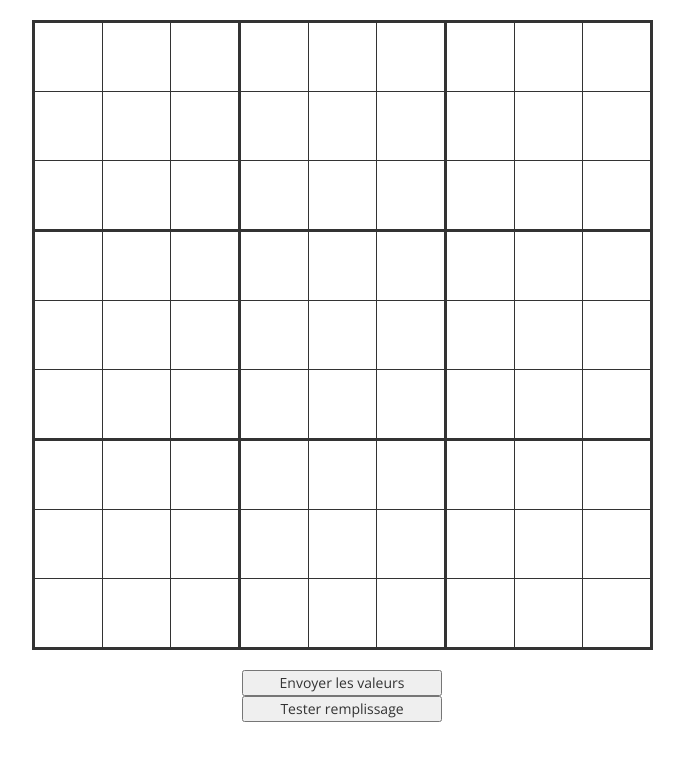
After one commit to sandy0084/sudoku, a PHP site: page /index.html in a window 1280 px wide. The commit adds this page. Shown: the top 761 px of the page, without its empty margins (298-982 px from the left). Run offline with PHP 8.4, Linux system fonts and the light colour scheme.

Commit message:
Envoi mise à jour UI, changer index.php en index.html

```diff
--- a/sudokuUI/css/style.css
+++ b/sudokuUI/css/style.css
@@ -67,6 +67,18 @@ img {
 	font-weight:bold;
 }
 
+#sendValue {
+	display:block;
+	width:200px;
+	margin:auto;
+}
+
+#remplirTest {
+	display:block;
+	width:200px;
+	margin:auto;
+}
+
 /* LG */
 @media (min-width: 1200px) {
 
--- /dev/null
+++ b/sudokuUI/index.html
@@ -0,0 +1,204 @@
+<!doctype html>
+<html lang="fr">
+	<head>
+		<meta charset="utf-8">
+		<meta name="viewport" content="width=device-width, initial-scale=1">
+		<title>Sudoku Solver</title>
+		<link href="img/favicon.ico" rel="shortcut icon" type="image/x-icon">
+		<link href="https://fonts.googleapis.com/css?family=Open+Sans:300,400,600,700,800" rel="stylesheet">
+		<link rel="stylesheet" href="https://maxcdn.bootstrapcdn.com/bootstrap/3.3.7/css/bootstrap.min.css" integrity="sha384-BVYiiSIFeK1dGmJRAkycuHAHRg32OmUcww7on3RYdg4Va+PmSTsz/K68vbdEjh4u" crossorigin="anonymous">
+		<link rel="stylesheet" href="css/style.css">
+	</head>
+	<body>
+
+
+		<table class="global">
+			<tr>
+				<td id="A">
+					<table>
+						<tr>
+							<td class="case" id="00"><input type="text" maxlength="1"></td>
+							<td class="case" id="10"><input type="text" maxlength="1"></td>
+							<td class="case" id="20"><input type="text" maxlength="1"></td>
+						</tr>
+						<tr>
+							<td class="case" id="01"><input type="text" maxlength="1"></td>
+							<td class="case" id="11"><input type="text" maxlength="1"></td>
+							<td class="case" id="21"><input type="text" maxlength="1"></td>
+						</tr>
+						<tr>
+							<td class="case" id="02"><input type="text" maxlength="1"></td>
+							<td class="case" id="12"><input type="text" maxlength="1"></td>
+							<td class="case" id="22"><input type="text" maxlength="1"></td>
+						</tr>
+					</table>
+				</td>
+				<td id="B">
+					<table>
+						<tr>
+							<td class="case" id="30"><input type="text" maxlength="1"></td>
+							<td class="case" id="40"><input type="text" maxlength="1"></td>
+							<td class="case" id="50"><input type="text" maxlength="1"></td>
+						</tr>
+						<tr>
+							<td class="case" id="31"><input type="text" maxlength="1"></td>
+							<td class="case" id="41"><input type="text" maxlength="1"></td>
+							<td class="case" id="51"><input type="text" maxlength="1"></td>
+						</tr>
+						<tr>
+							<td class="case" id="32"><input type="text" maxlength="1"></td>
+							<td class="case" id="42"><input type="text" maxlength="1"></td>
+							<td class="case" id="52"><input type="text" maxlength="1"></td>
+						</tr>
+					</table>
+				</td>
+				<td id="C">
+					<table>
+						<tr>
+							<td class="case" id="60"><input type="text" maxlength="1"></td>
+							<td class="case" id="70"><input type="text" maxlength="1"></td>
+							<td class="case" id="80"><input type="text" maxlength="1"></td>
+						</tr>
+						<tr>
+							<td class="case" id="61"><input type="text" maxlength="1"></td>
+							<td class="case" id="71"><input type="text" maxlength="1"></td>
+							<td class="case" id="81"><input type="text" maxlength="1"></td>
+						</tr>
+						<tr>
+							<td class="case" id="62"><input type="text" maxlength="1"></td>
+							<td class="case" id="72"><input type="text" maxlength="1"></td>
+							<td class="case" id="82"><input type="text" maxlength="1"></td>
+						</tr>
+					</table>
+				</td>
+			</tr>
+			<tr>
+				<td id="D">
+					<table>
+						<tr>
+							<td class="case" id="03"><input type="text" maxlength="1"></td>
+							<td class="case" id="13"><input type="text" maxlength="1"></td>
+							<td class="case" id="23"><input type="text" maxlength="1"></td>
+						</tr>
+						<tr>
+							<td class="case" id="04"><input type="text" maxlength="1"></td>
+							<td class="case" id="14"><input type="text" maxlength="1"></td>
+							<td class="case" id="24"><input type="text" maxlength="1"></td>
+						</tr>
+						<tr>
+							<td class="case" id="05"><input type="text" maxlength="1"></td>
+							<td class="case" id="15"><input type="text" maxlength="1"></td>
+							<td class="case" id="25"><input type="text" maxlength="1"></td>
+						</tr>
+					</table>
+				</td>
+				<td id="E">
+					<table>
+						<tr>
+							<td class="case" id="33"><input type="text" maxlength="1"></td>
+							<td class="case" id="43"><input type="text" maxlength="1"></td>
+							<td class="case" id="53"><input type="text" maxlength="1"></td>
+						</tr>
+						<tr>
+							<td class="case" id="34"><input type="text" maxlength="1"></td>
+							<td class="case" id="44	"><input type="text" maxlength="1"></td>
+							<td class="case" id="54"><input type="text" maxlength="1"></td>
+						</tr>
+						<tr>
+							<td class="case" id="35"><input type="text" maxlength="1"></td>
+							<td class="case" id="45"><input type="text" maxlength="1"></td>
+							<td class="case" id="55"><input type="text" maxlength="1"></td>
+						</tr>
+					</table>
+				</td>
+				<td id="F">
+					<table>
+						<tr>
+							<td class="case" id="63"><input type="text" maxlength="1"></td>
+							<td class="case" id="73"><input type="text" maxlength="1"></td>
+							<td class="case" id="83"><input type="text" maxlength="1"></td>
+						</tr>
+						<tr>
+							<td class="case" id="64"><input type="text" maxlength="1"></td>
+							<td class="case" id="74"><input type="text" maxlength="1"></td>
+							<td class="case" id="84"><input type="text" maxlength="1"></td>
+						</tr>
+						<tr>
+							<td class="case" id="65"><input type="text" maxlength="1"></td>
+							<td class="case" id="75"><input type="text" maxlength="1"></td>
+							<td class="case" id="85"><input type="text" maxlength="1"></td>
+						</tr>
+					</table>
+				</td>
+			</tr>
+			<tr>
+				<td id="G">
+					<table>
+						<tr>
+							<td class="case" id="06"><input type="text" maxlength="1"></td>
+							<td class="case" id="16"><input type="text" maxlength="1"></td>
+							<td class="case" id="26"><input type="text" maxlength="1"></td>
+						</tr>
+						<tr>
+							<td class="case" id="07"><input type="text" maxlength="1"></td>
+							<td class="case" id="17"><input type="text" maxlength="1"></td>
+							<td class="case" id="27"><input type="text" maxlength="1"></td>
+						</tr>
+						<tr>
+							<td class="case" id="08"><input type="text" maxlength="1"></td>
+							<td class="case" id="18"><input type="text" maxlength="1"></td>
+							<td class="case" id="28"><input type="text" maxlength="1"></td>
+						</tr>
+					</table>
+				</td>
+				<td id="H">
+					<table>
+						<tr>
+							<td class="case" id="36"><input type="text" maxlength="1"></td>
+							<td class="case" id="46"><input type="text" maxlength="1"></td>
+							<td class="case" id="56"><input type="text" maxlength="1"></td>
+						</tr>
+						<tr>
+							<td class="case" id="37"><input type="text" maxlength="1"></td>
+							<td class="case" id="47"><input type="text" maxlength="1"></td>
+							<td class="case" id="57"><input type="text" maxlength="1"></td>
+						</tr>
+						<tr>
+							<td class="case" id="38"><input type="text" maxlength="1"></td>
+							<td class="case" id="48"><input type="text" maxlength="1"></td>
+							<td class="case" id="58"><input type="text" maxlength="1"></td>
+						</tr>
+					</table>
+				</td>
+				<td id="I">
+					<table>
+						<tr>
+							<td class="case" id="66"><input type="text" maxlength="1"></td>
+							<td class="case" id="76"><input type="text" maxlength="1"></td>
+							<td class="case" id="86"><input type="text" maxlength="1"></td>
+						</tr>
+						<tr>
+							<td class="case" id="67"><input type="text" maxlength="1"></td>
+							<td class="case" id="77"><input type="text" maxlength="1"></td>
+							<td class="case" id="87"><input type="text" maxlength="1"></td>
+						</tr>
+						<tr>
+							<td class="case" id="68"><input type="text" maxlength="1"></td>
+							<td class="case" id="78"><input type="text" maxlength="1"></td>
+							<td class="case" id="88"><input type="text" maxlength="1"></td>
+						</tr>
+					</table>
+				</td>
+			</tr>
+		</table>
+		<button id="sendValue">Envoyer les valeurs</button>
+		<button id="remplirTest">Tester remplissage</button>
+
+
+
+
+		<script src="https://code.jquery.com/jquery-3.3.1.min.js" integrity="sha256-FgpCb/KJQlLNfOu91ta32o/NMZxltwRo8QtmkMRdAu8=" crossorigin="anonymous"></script>
+		<script src="https://maxcdn.bootstrapcdn.com/bootstrap/3.3.7/js/bootstrap.min.js" integrity="sha384-Tc5IQib027qvyjSMfHjOMaLkfuWVxZxUPnCJA7l2mCWNIpG9mGCD8wGNIcPD7Txa" crossorigin="anonymous"></script>
+		<script src="js/app.js"></script>
+	</body>
+</html>
--- a/sudokuUI/js/app.js
+++ b/sudokuUI/js/app.js
@@ -1,3 +1,34 @@
 $(function() {
 
+	$(document).on("click", "#sendValue", function(e) {
+		var valuesArray = {};
+
+		$(".case").each(function(index) {
+			var id =    $(this).attr('id');
+			var value = $(this).find('input').val();
+
+			if (value=="")
+				value = "X";
+
+			valuesArray[id] = value;
+		});
+		console.log(valuesArray);
+		console.log(JSON.stringify(valuesArray));
+	});
+
+	$(document).on("click", "#remplirTest", function(e) {
+		var jsonTest = '{ "sudoku" : { "00" : "1", "01" : "2", "02" : "3", "03" : "4", "04" : "5", "05" : "6", "06" : "7", "07" : "8", "08" : "9", "10" : "1", "11" : "2", "12" : "3", "13" : "4", "14" : "5", "15" : "6", "16" : "7", "17" : "8", "18" : "9", "20" : "1", "21" : "2", "22" : "3", "23" : "4", "24" : "5", "25" : "6", "26" : "7", "27" : "8", "28" : "9", "30" : "1", "31" : "2", "32" : "3", "33" : "4", "34" : "5", "35" : "6", "36" : "7", "37" : "8", "38" : "9", "40" : "1", "41" : "2", "42" : "3", "43" : "4", "44" : "5", "45" : "6", "46" : "7", "47" : "8", "48" : "9", "50" : "1", "51" : "2", "52" : "3", "53" : "4", "54" : "5", "55" : "6", "56" : "7", "57" : "8", "58" : "9", "60" : "1", "61" : "2", "62" : "3", "63" : "4", "64" : "5", "65" : "6", "66" : "7", "67" : "8", "68" : "9", "70" : "1", "71" : "2", "72" : "3", "73" : "4", "74" : "5", "75" : "6", "76" : "7", "77" : "8", "78" : "9", "80" : "1", "81" : "2", "82" : "3", "83" : "4", "84" : "5", "85" : "6", "86" : "7", "87" : "8", "88" : "9" } }';
+		remplirSudoku(jsonTest);
+	});
+
+	function remplirSudoku(json) {
+		var obj = JSON.parse(json);
+
+		console.log(obj);
+
+		$(".case").each(function(index) {
+			var id = $(this).attr('id');
+			$(this).find('input').val(obj.sudoku.id);
+		});
+	}
 });
```
Also changed, not shown: sudokuUI/index.php (deleted, +0 -202 lines).
